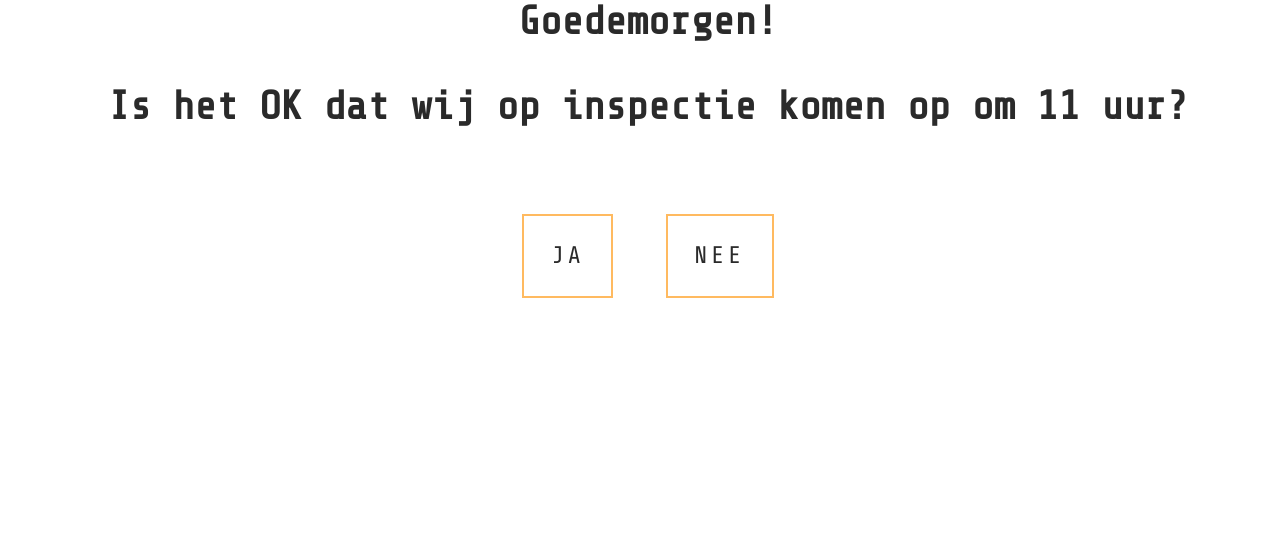
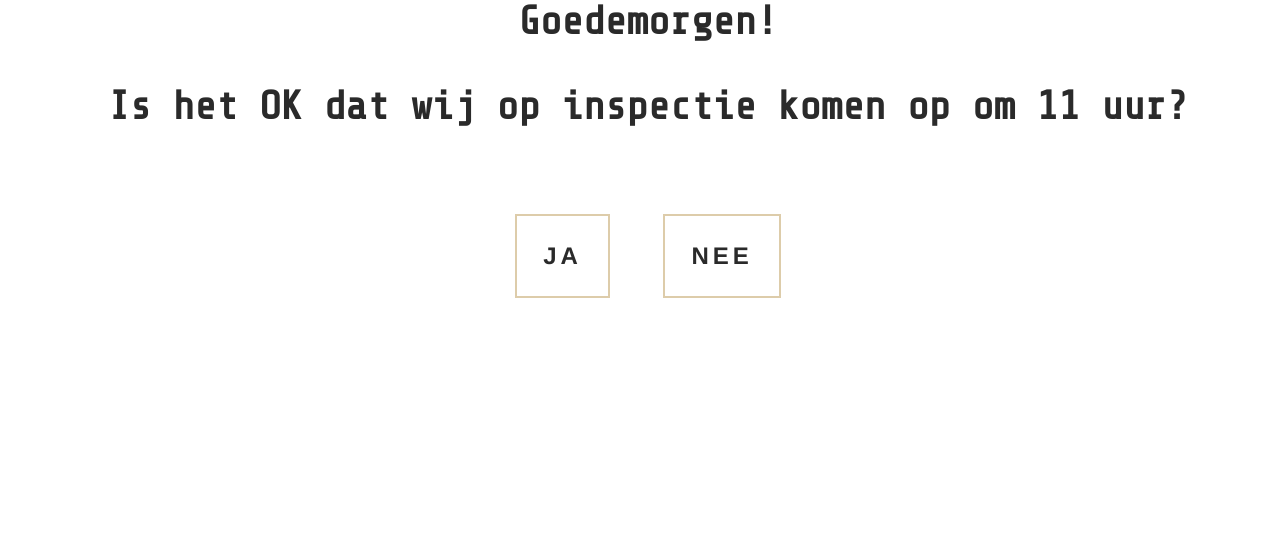
Before and after one commit to Jx3ri/Monumentenwacht, a PHP site: page / in a window 1280 px wide. Shown: the part 166-702 px from the top of the page. Run offline with PHP 8.4, Linux system fonts and the light colour scheme.

Commit message:
button fix

```diff
--- a/CSS/style.css
+++ b/CSS/style.css
@@ -113,9 +113,11 @@ p a:hover {
   max-width: 160px;
   position: relative;
   text-decoration: none;
-  text-transform: uppercase;
   padding: 1.1em;
   width: 100%;
+  font-family: 'Source Sans Pro',Helvetica,Arial,Lucida,sans-serif!important;
+  font-weight: 700!important;
+  text-transform: uppercase!important;
 }
 
 @media (min-width: 600px) {
@@ -133,20 +135,31 @@ p a:hover {
   border: 0 solid;
   box-shadow: inset 0 0 20px rgba(255, 255, 255, 0);
   outline: 2px solid;
-  outline-color: #ffba60;
+  outline-color: #DDCCAA;
   outline-offset: 0px;
   letter-spacing: 4px;
   text-shadow: none;
   transition: all 1250ms cubic-bezier(0.19, 1, 0.22, 1);
 }
 
-.btn-5:hover {
-  border: 1px solid;
-  box-shadow: inset 0 0 20px rgba(255, 255, 255, 0.5), 0 0 20px rgba(255, 255, 255, 0.2);
-  outline-color: rgba(255, 255, 255, 0);
-  outline-offset: 15px;
-  text-shadow: 1px 1px 2px #427388;
-  color: #e30033;
+.btn-5:after {
+  content: "\2192";
+  font-family: 'Material Icons';
+  position: absolute;
+  color: #2a2a2a;
+  top: 50%;
+  -webkit-transform: translateY(-50%);
+  transform: translateY(-50%);
+  transition: 300ms;
+  opacity: 0;
+}
+.btn-5:hover, .btn-5:focus {
+  padding-right: 3rem;
+}
+.btn-5:hover:after, .btn-5:focus:after {
+  opacity: 1;
+  -webkit-transform: translate(0.4rem, -50%);
+  transform: translate(0.4rem, -50%);
 }
 
 .btn-container {
```
